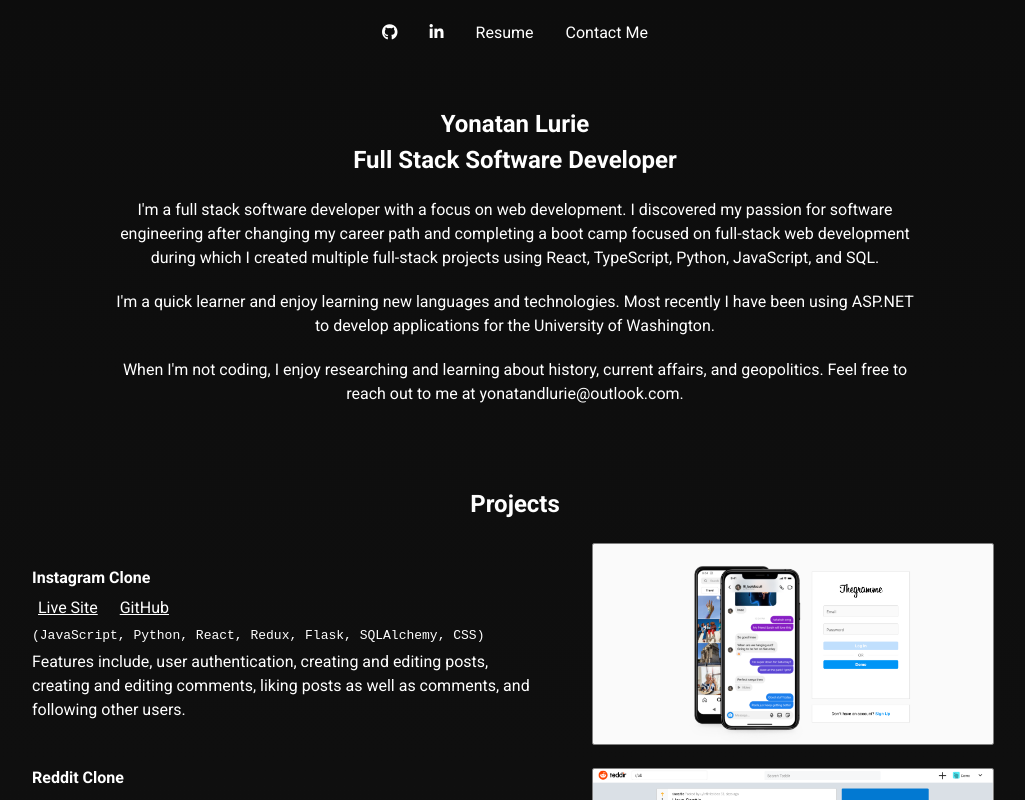
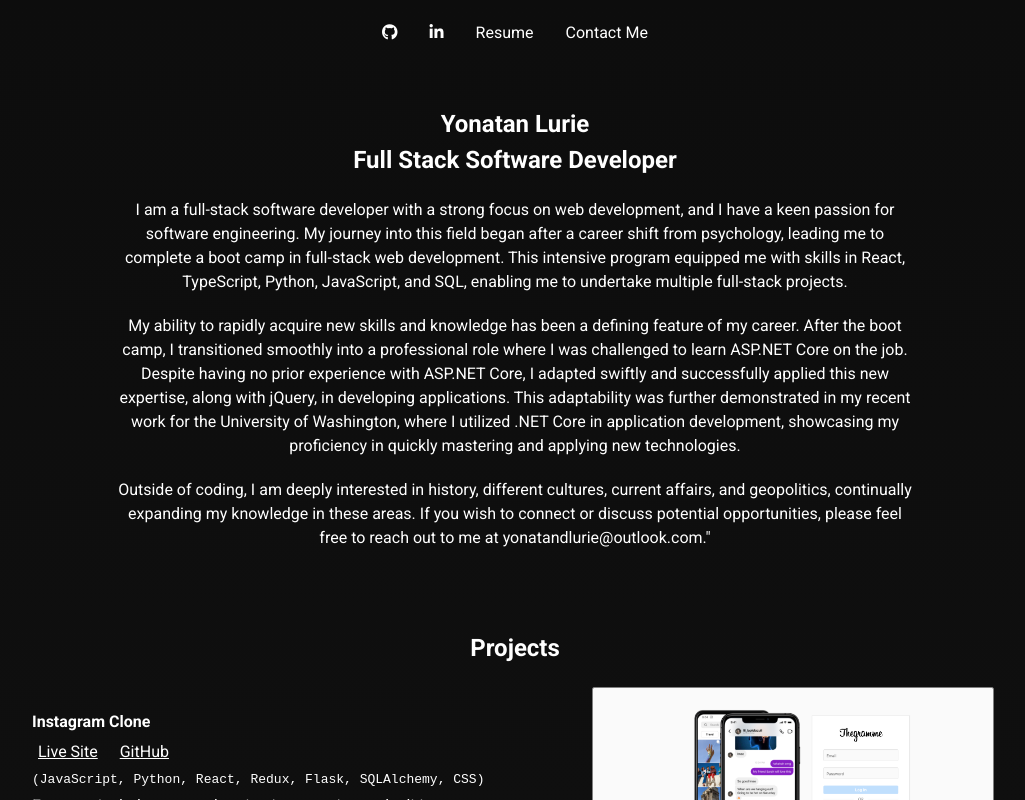
Before and after one commit to yonilurie/portfolio-react, a React (Vite) app: page / in a window 1280 px wide. Shown: the top 800 px of the page, without its empty margins (125-1150 px from the left). Built offline with nearby package versions, Linux system fonts and the light colour scheme.

Commit message:
Add new resume, reord about me paragraph

```diff
--- a/src/App.tsx
+++ b/src/App.tsx
@@ -37,7 +37,7 @@
 					<i className="fa-brands fa-linkedin-in"></i>
 				</a>
 				<a
-					href="YonatanLurieResume.pdf"
+					href="Yonatan_Lurie_Resume.pdf"
 					target="_blank"
 					referrerPolicy="no-referrer"
 					className="nav-item"
@@ -55,20 +55,20 @@
 					<h2>Full Stack Software Developer</h2>
 				</div>
 				<p>
-					I'm a full stack software developer with a focus on web development. I discovered
-					my passion for software engineering after changing my career path
-					and completing a boot camp focused on full-stack web
-					development during which I created multiple full-stack projects using React,
-					TypeScript, Python, JavaScript, and SQL.
+					I am a full-stack software developer with a strong focus on web development, and I have a keen passion for software engineering.
+					My journey into this field began after a career shift from psychology, leading me to complete a boot camp in full-stack web development.
+					This intensive program equipped me with skills in React, TypeScript, Python, JavaScript, and SQL, enabling me to undertake multiple full-stack projects.
 				</p>
 				<p>
-					I'm a quick learner and enjoy learning new languages and technologies.
-					Most recently I have been using ASP.NET to develop applications for the University of Washington.
+					My ability to rapidly acquire new skills and knowledge has been a defining feature of my career.
+					After the boot camp, I transitioned smoothly into a professional role where I was challenged to learn ASP.NET Core on the job.
+					Despite having no prior experience with ASP.NET Core, I adapted swiftly and successfully applied this new expertise, along with jQuery, in developing applications.
+					This adaptability was further demonstrated in my recent work for the University of Washington, where I utilized .NET Core in application development,
+					showcasing my proficiency in quickly mastering and applying new technologies.
 				</p>
 				<p>
-					When I'm not coding, I enjoy researching and learning about history,
-				 	current affairs, and geopolitics. Feel free to reach out to me at
-					yonatandlurie@outlook.com.
+					Outside of coding, I am deeply interested in history, different cultures, current affairs, and geopolitics, continually expanding my knowledge in these areas.
+					If you wish to connect or discuss potential opportunities, please feel free to reach out to me at yonatandlurie@outlook.com."
 				</p>
 			</section>
 			<section className="projects">
```
Also changed, not shown: 2 other files (tests, documents, lock files or other folders).
